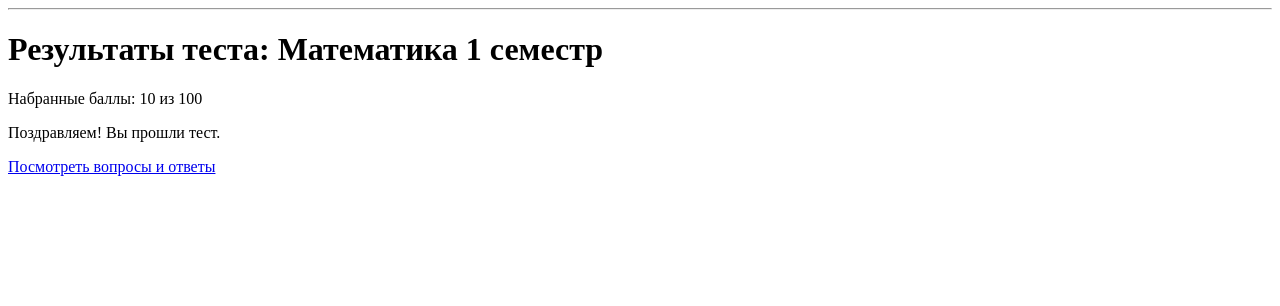
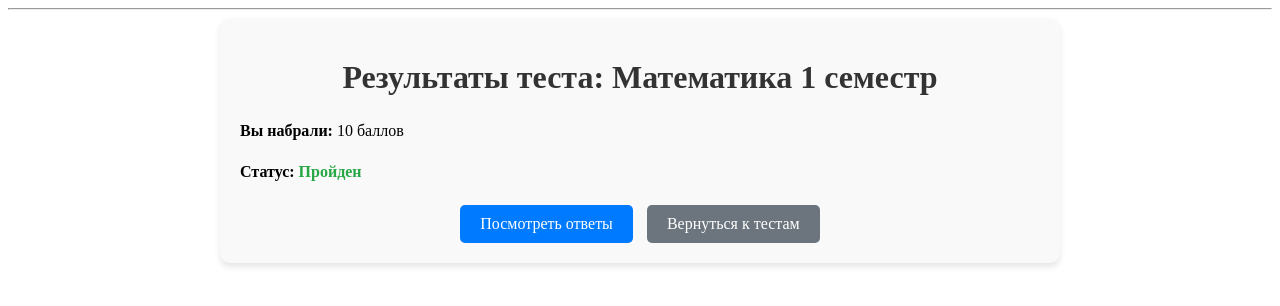
Before and after one commit to maksimiliantim/exam_system, a Django app: page /tests/test/1/result/ in a window 1280 px wide. Shown: the part 26-332 px from the top of the page. Run offline with Django 4.2, Linux system fonts and the light colour scheme; a user stored in the database is signed in; data comes from the database, SQL or seed files in the repository; tables that the repository leaves empty hold one stand-in row (values such as "Sample post").

Commit message:
Update test_result.html

```diff
--- a/templates/tests_app/test_result.html
+++ b/templates/tests_app/test_result.html
@@ -1,12 +1,18 @@
 {% extends 'base.html' %}
 {% block content %}
-<h1>Результаты теста: {{ test.title }}</h1>
-<p>Набранные баллы: {{ result.score }} из 100</p>
-{% if result.passed %}
-  <p>Поздравляем! Вы прошли тест.</p>
-{% else %}
-  <p>К сожалению, вы не набрали проходной балл.</p>
-{% endif %}
-
-<a href="{% url 'test_review' test.pk %}">Посмотреть вопросы и ответы</a>
+<div style="max-width: 800px; margin: auto; padding: 20px; background-color: #f9f9f9; border-radius: 10px; box-shadow: 0 4px 6px rgba(0, 0, 0, 0.1);">
+  <h1 style="text-align: center; color: #333;">Результаты теста: {{ test.title }}</h1>
+  <div style="margin-top: 20px; line-height: 1.6;">
+    <p><strong>Вы набрали:</strong> {{ result.score }} баллов</p>
+    <p><strong>Статус:</strong>
+      <span style="color: {{ result.passed|yesno:'#28a745,#dc3545' }}; font-weight: bold;">
+        {{ result.passed|yesno:"Пройден,Не пройден" }}
+      </span>
+    </p>
+  </div>
+  <div style="margin-top: 20px; text-align: center;">
+    <a href="{% url 'test_review' test.id %}" style="display: inline-block; padding: 10px 20px; background-color: #007bff; color: white; text-decoration: none; border-radius: 5px;">Посмотреть ответы</a>
+    <a href="{% url 'test_list' %}" style="display: inline-block; padding: 10px 20px; background-color: #6c757d; color: white; text-decoration: none; border-radius: 5px; margin-left: 10px;">Вернуться к тестам</a>
+  </div>
+</div>
 {% endblock %}
```
